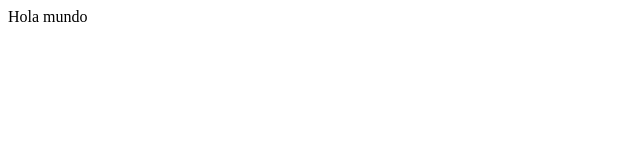
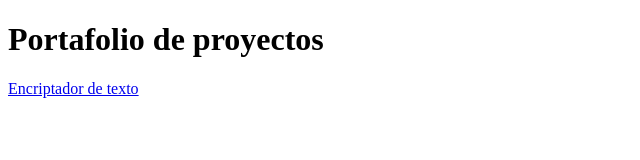
Before and after one commit to AbrahamCoco/Portafolio, a plain HTML site: page index.html in a window 1280 px wide. Shown: the whole page, without its empty margins (0-640 px from the left). Drawn offline with Linux system fonts and the light colour scheme.

Commit message:
Primer proyecto

```diff
--- a/index.html
+++ b/index.html
@@ -9,7 +9,8 @@
 </head>
 
 <body>
-    Hola mundo
+    <h1>Portafolio de proyectos</h1>
+    <a href="Encriptador de texto/index.html">Encriptador de texto</a>
 </body>
 
 </html>
```
